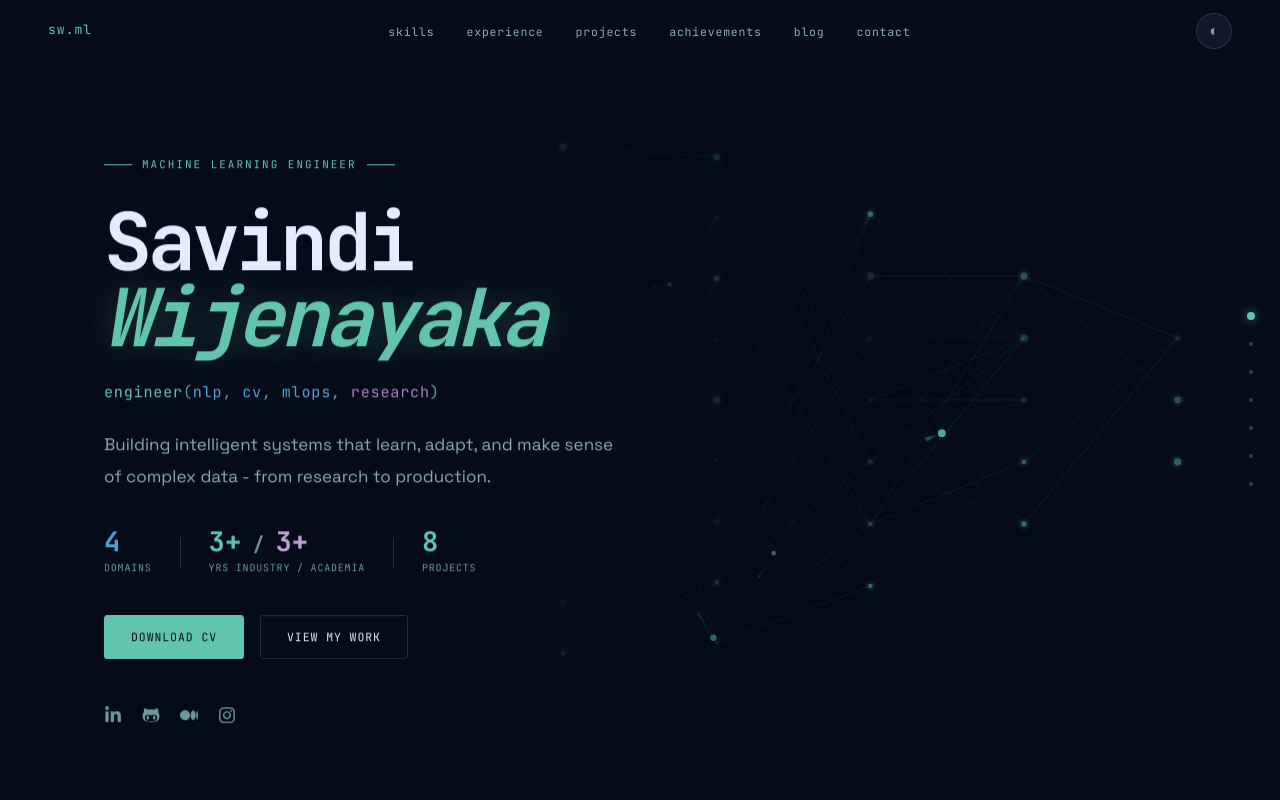
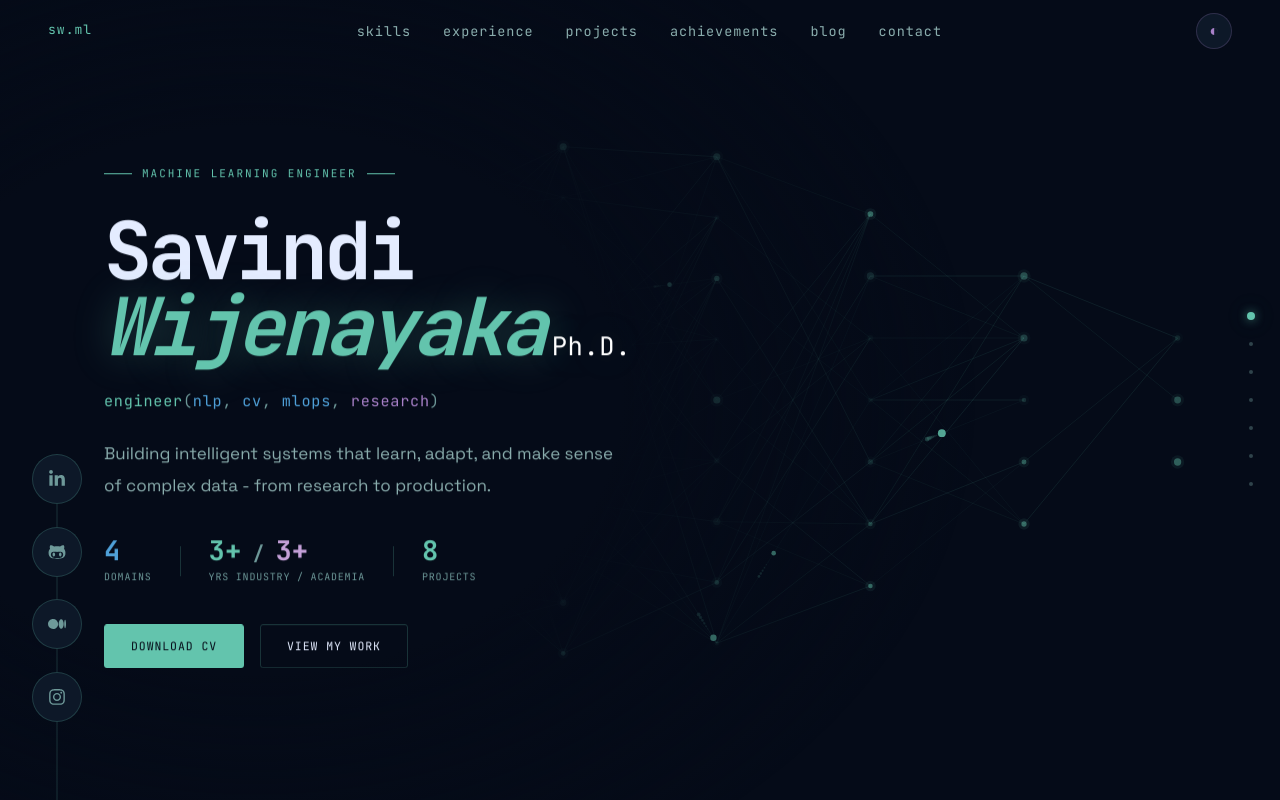
Before and after one commit to savindi-wijenayaka/savindi-wijenayaka.github.io, a Next.js app: page / in a window 1280 px wide. Built offline with nearby package versions, Linux system fonts and the light colour scheme.

Commit message:
Update socials

```diff
--- a/app/layout.tsx
+++ b/app/layout.tsx
@@ -2,6 +2,7 @@ import type { Metadata } from "next";
 import { Space_Grotesk, JetBrains_Mono } from "next/font/google";
 import "./globals.css";
 import CustomCursor from "@/components/ui/CustomCursor";
+import SocialsRail from "@/components/layout/SocialsRail";
 
 const spaceGrotesk = Space_Grotesk({
   variable: "--font-space-grotesk",
@@ -100,6 +101,7 @@ export default function RootLayout({
       </head>
       <body className="min-h-screen flex flex-col antialiased">
         <CustomCursor />
+        <SocialsRail />
         {children}
       </body>
     </html>
--- a/components/layout/Navbar.tsx
+++ b/components/layout/Navbar.tsx
@@ -111,7 +111,7 @@ export default function Navbar() {
                 }}
                 style={{
                   fontFamily: "var(--font-mono), monospace",
-                  fontSize: "11.5px",
+                  fontSize: "13.5px",
                   color: isActive ? "var(--blue)" : "var(--text-secondary)",
                   letterSpacing: "0.07em",
                   transition: "color 200ms",
--- /dev/null
+++ b/components/layout/SocialsRail.tsx
@@ -0,0 +1,80 @@
+"use client";
+
+import Socials from "@/data/socials";
+
+export default function SocialsRail() {
+  return (
+    <div
+      style={{
+        position: "fixed",
+        left: "clamp(1.25rem, 3vw, 2rem)",
+        bottom: 0,
+        zIndex: 90,
+        display: "flex",
+        flexDirection: "column",
+        alignItems: "center",
+        paddingBottom: "3.5rem",
+      }}
+    >
+      {/* Connecting line — sits behind the buttons, runs through the stack and trails off past the last icon */}
+      <div
+        aria-hidden
+        style={{
+          position: "absolute",
+          left: "50%",
+          top: 0,
+          bottom: 0,
+          width: 1,
+          transform: "translateX(-50%)",
+          background: "var(--border-emerald)",
+        }}
+      />
+
+      {Socials.map((s) => {
+        const Icon = s.icon;
+        return (
+          <a
+            key={s.label}
+            href={s.link}
+            target="_blank"
+            rel="noopener noreferrer"
+            aria-label={s.label}
+            data-accent="emerald"
+            style={{
+              position: "relative",
+              zIndex: 1,
+              width: 50,
+              height: 50,
+              display: "flex",
+              alignItems: "center",
+              justifyContent: "center",
+              borderRadius: "50%",
+              background: "var(--bg-elevated)",
+              border: "1px solid var(--border-emerald)",
+              color: "var(--text-muted)",
+              fontSize: 18,
+              marginBottom: "1.4rem",
+              transition: "color 150ms, border-color 150ms, transform 150ms, box-shadow 150ms",
+            }}
+            onMouseEnter={(e) => {
+              const el = e.currentTarget as HTMLAnchorElement;
+              el.style.color = "var(--emerald)";
+              el.style.borderColor = "var(--emerald)";
+              el.style.transform = "scale(1.1)";
+              el.style.boxShadow = "var(--glow-emerald)";
+            }}
+            onMouseLeave={(e) => {
+              const el = e.currentTarget as HTMLAnchorElement;
+              el.style.color = "var(--text-muted)";
+              el.style.borderColor = "var(--border-emerald)";
+              el.style.transform = "scale(1)";
+              el.style.boxShadow = "none";
+            }}
+          >
+            <Icon />
+          </a>
+        );
+      })}
+    </div>
+  );
+}
--- a/components/sections/Achievements.tsx
+++ b/components/sections/Achievements.tsx
@@ -17,7 +17,11 @@ export default function AchievementsSection() {
       : Achievements.filter((a) => a.category === activeCategory);
 
   return (
-    <SectionShell id="achievements" bg="var(--bg-void-t)">
+    <SectionShell
+      id="achievements"
+      bg="var(--bg-void-t)"
+      style={{ justifyContent: "flex-start", paddingTop: "calc(62px + clamp(1rem, 2vw, 1.5rem))" }}
+    >
         <RevealOnScroll>
           <SectionHeader
             label="Achievements"
--- a/components/sections/Hero.tsx
+++ b/components/sections/Hero.tsx
@@ -2,7 +2,6 @@
 
 import RevealOnScroll from "@/components/ui/RevealOnScroll";
 import ParallaxLayer from "@/components/ui/ParallaxLayer";
-import Socials from "@/data/socials";
 import ResearchConstellation from "@/components/ui/ResearchConstellation";
 import { SECTION_IDS } from "@/components/ui/FullpageScroll";
 
@@ -109,9 +108,22 @@ export default function Hero() {
               Wijenayaka
               <span
                 style={{
+                  fontSize: "0.32em",
+                  fontStyle: "normal",
+                  fontWeight: 400,
+                  letterSpacing: "0.02em",
+                  marginLeft: "0.3em",
+                  verticalAlign: "baseline",
+                  color: "#fff",
+                }}
+              >
+                Ph.D.
+              </span>
+              <span
+                style={{
                   display: "inline-block",
-                  width: "0.55em",
-                  height: 3,
+                  width: "0.4em",
+                  height: 2,
                   background: "var(--emerald)",
                   marginLeft: 4,
                   verticalAlign: "-0.08em",
@@ -315,43 +327,6 @@ export default function Hero() {
           </div>
         </RevealOnScroll>
 
-        {/* Social links */}
-        <RevealOnScroll delay={380}>
-          <div style={{ display: "flex", gap: "1.25rem", alignItems: "center" }}>
-            {Socials.map((s) => {
-              const Icon = s.icon;
-              return (
-                <a
-                  key={s.label}
-                  href={s.link}
-                  target="_blank"
-                  rel="noopener noreferrer"
-                  aria-label={s.label}
-                  data-accent="emerald"
-                  style={{
-                    color: "var(--text-muted)",
-                    fontSize: 18,
-                    transition: "color 150ms, transform 150ms ease-out",
-                    display: "flex",
-                  }}
-                  onMouseEnter={(e) => {
-                    const el = e.currentTarget as HTMLAnchorElement;
-                    el.style.color = "var(--emerald)";
-                    el.style.transform = "scale(1.2)";
-                  }}
-                  onMouseLeave={(e) => {
-                    const el = e.currentTarget as HTMLAnchorElement;
-                    el.style.color = "var(--text-muted)";
-                    el.style.transform = "scale(1)";
-                  }}
-                >
-                  <Icon />
-                </a>
-              );
-            })}
-          </div>
-        </RevealOnScroll>
-
       </div>
       </ParallaxLayer>
     </section>
--- a/components/sections/Timeline.tsx
+++ b/components/sections/Timeline.tsx
@@ -111,7 +111,11 @@ export default function Timeline() {
       : "rgba(168,128,200,0.55)";
 
   return (
-    <SectionShell id="timeline" bg="var(--bg-void-t)">
+    <SectionShell
+      id="timeline"
+      bg="var(--bg-void-t)"
+      style={{ justifyContent: "flex-start", paddingTop: "calc(62px + clamp(1rem, 2vw, 1.5rem))" }}
+    >
         <RevealOnScroll>
           <SectionHeader
             label="Experience & Education"
```
